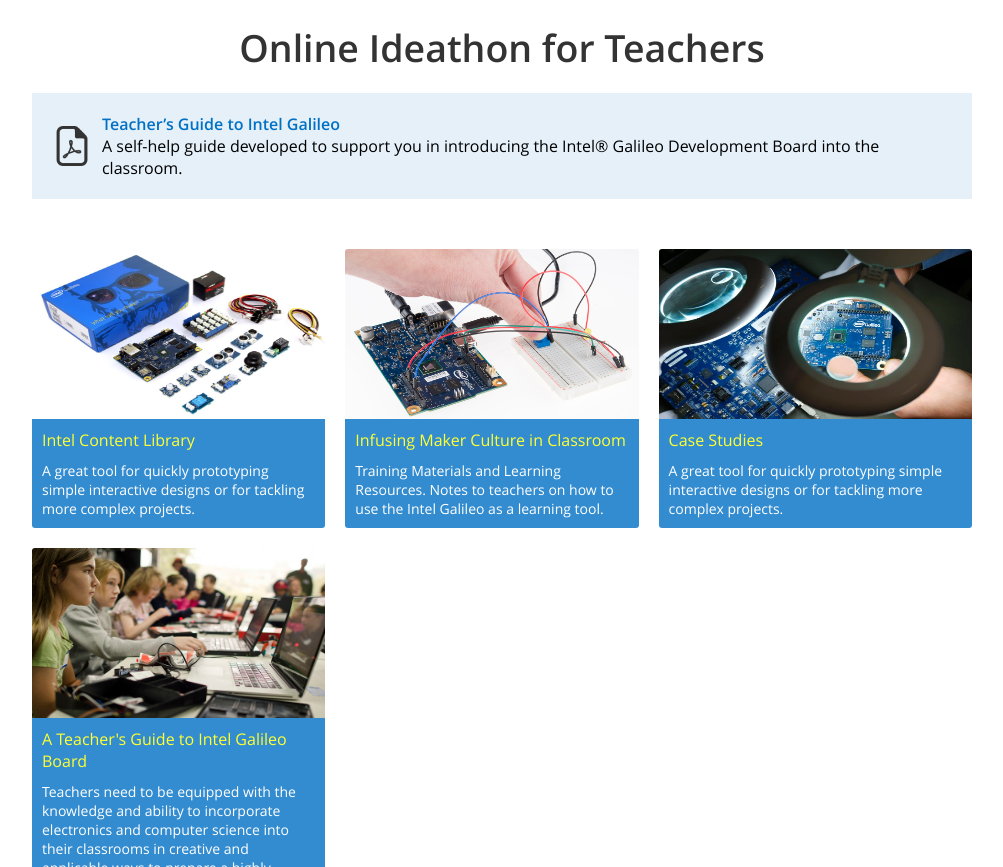
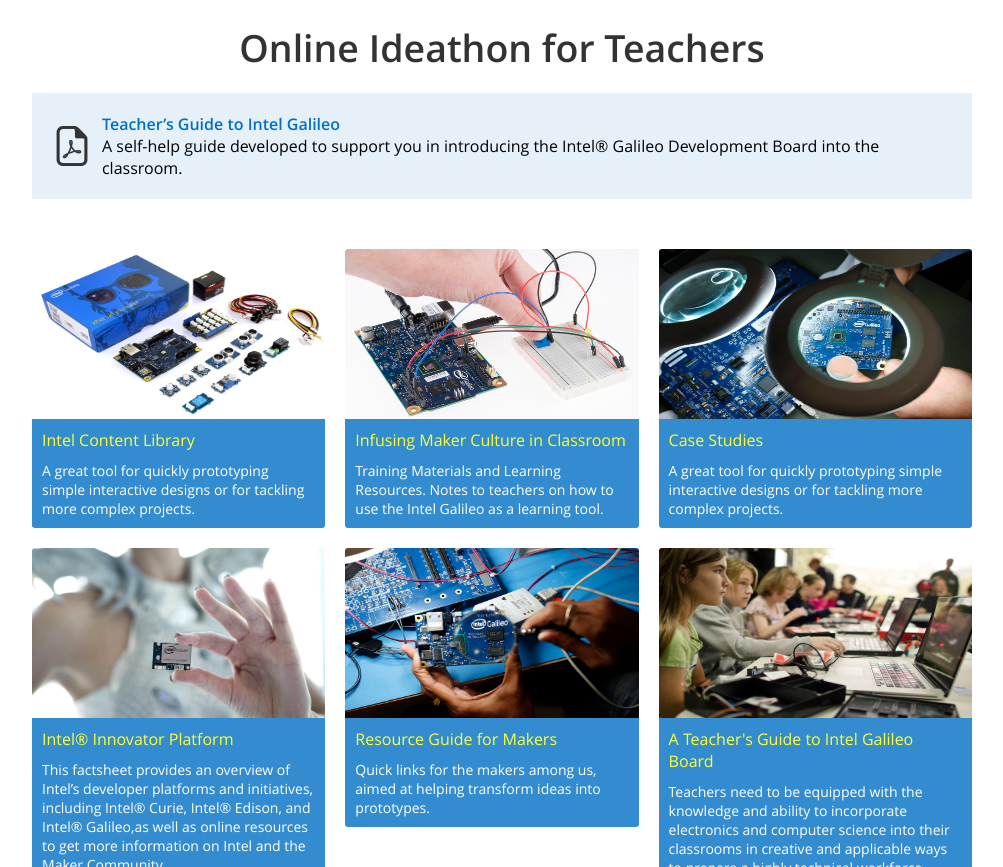
Before and after one commit to inteltechchallenge/inteltechchallenge, a plain HTML site: page index.html in a window 1280 px wide. Shown: the part 1933-2800 px from the top of the page, without its empty margins (138-1141 px from the left). Drawn offline with Linux system fonts and the light colour scheme.

Commit message:
New changes
New Changes

```diff
--- a/index.html
+++ b/index.html
@@ -2,7 +2,7 @@
 <html lang="en">
 <head>
 	<meta charset="UTF-8">
-	<title>Intel Tech Challange</title>
+	<title>Intel Tech Challenge</title>
 	<link rel="stylesheet" href="css/index.min.css">
 </head>
 <body>
@@ -14,7 +14,7 @@
 					<img src="images/board.png" alt="">
 				</div>
 							<div class="text">
-					<h4>Intel Tech Challange <font style="font-size:18px;font-family:open_sansregular;">presents</font></h4>
+					<h4>Intel Tech Challenge <font style="font-size:18px;font-family:open_sansregular;">presents</font></h4>
 					<h4>Online Ideathon</h4>
 					<h6>Online Ideathon is a place to come for getting charged up. Getting motivated … looking at innovations by fellow innovative travellers and joining the bandwagon for doing it all by yourself! We have collected a whole range of resources and here you will find them all waiting to be discovered and redefined … so dive in and find your own tech-pearl! The objective of the Online Ideathon is to expose the students to out-of-the-box ideas and motivating them to innovate and create their own unique projects</h6>
 					<!-- <a href="https://docs.google.com/forms/d/1P_QViaQz07v3AZrwnjMcyd65g7t1xUaPm7j4ij_mtE4/viewform" target="_blank" id="register-btn">Register Now</a> -->
@@ -166,11 +166,10 @@
 								</div>
 								<div class="content">
 								<div class="card-title">
-									<a href="http://www.seeedstudio.com/depot/Grove-starter-kit-plus-Intel-IoT-Edition-for-Intel-Galileo-Gen-2-and-Edison-p-1978.html" target="_blank">Grover Starter Kit for Intel Galileo</a>
+									<a href="https://drive.google.com/open?id=0B6NUJPcHaeuqM3k0R05qQ1VjTEN3LW90cEdyc2p0VktTZnNN" target="_blank">Making a Success. 9 steps to become a Maker</a>
 								</div>
 								<div class="card-desc">
-									Grove Starter Kit Plus - Intel IoT Edition for Intel Galileo Gen 2 Developer Kit is a complete hardware & software solution to help you explore the IoT space and create innovative projects.								</div>
-							</div>
+									So you want to become a Maker? But how do you go about it? Here are nine steps to Maker stardom!</div>
 							</div>
 						</li>
 						<li><div class="card">
@@ -278,10 +277,38 @@
 								</div>
 								<div class="content">
 								<div class="card-title">
-									<a href="https://learn.sparkfun.com/inteltour" target="_blank">Case Studies</a>
+									<a href="https://drive.google.com/file/d/0B6NUJPcHaeuqQ0JhVWVmeUVPaDhFTkVBcmJ0LS02WURvdWs4/view?usp=sharing" target="_blank">Case Studies</a>
 								</div>
 								<div class="card-desc">
 									A great tool for quickly prototyping simple interactive designs or for tackling more complex projects.
+								</div>
+							</div>
+							</div>
+						</li>
+						<li><div class="card">
+								<div class="card-image">
+									<img src="./images/edison.jpg" alt="">
+								</div>
+								<div class="content">
+								<div class="card-title">
+									<a href="https://drive.google.com/file/d/0B6NUJPcHaeuqUWNRTGMtVkxmX2RGNkFlUEVNbzlyRXdlUXd3/view?usp=sharing" target="_blank">Intel® Innovator Platform</a>
+								</div>
+								<div class="card-desc">
+									This factsheet provides an overview of Intel’s developer platforms and initiatives, including Intel® Curie, Intel® Edison, and Intel® Galileo,as well as online resources to get more information on Intel and the Maker Community.
+								</div>
+							</div>
+							</div>
+						</li>
+						<li><div class="card">
+								<div class="card-image">
+									<img src="./images/resource.jpg" alt="">
+								</div>
+								<div class="content">
+								<div class="card-title">
+									<a href="https://drive.google.com/file/d/0B6NUJPcHaeuqRlFieUR2eVZKa2ptNFN6SEgya1YzbGV3Nkdv/view?usp=sharing" target="_blank">Resource Guide for Makers</a>
+								</div>
+								<div class="card-desc">
+									Quick links for the makers among us, aimed at helping transform ideas into prototypes.
 								</div>
 							</div>
 							</div>
```
Also changed, not shown: images/IVF-300x292.jpg (added), images/MTE5NTU2MzE2NDE3OTg0MDEx.jpg (added), images/edison.jpg (added), images/iot_galileo.png (added), images/painting robot.jpg (added), images/quark.jpg (added), images/resource.jpg (added).
